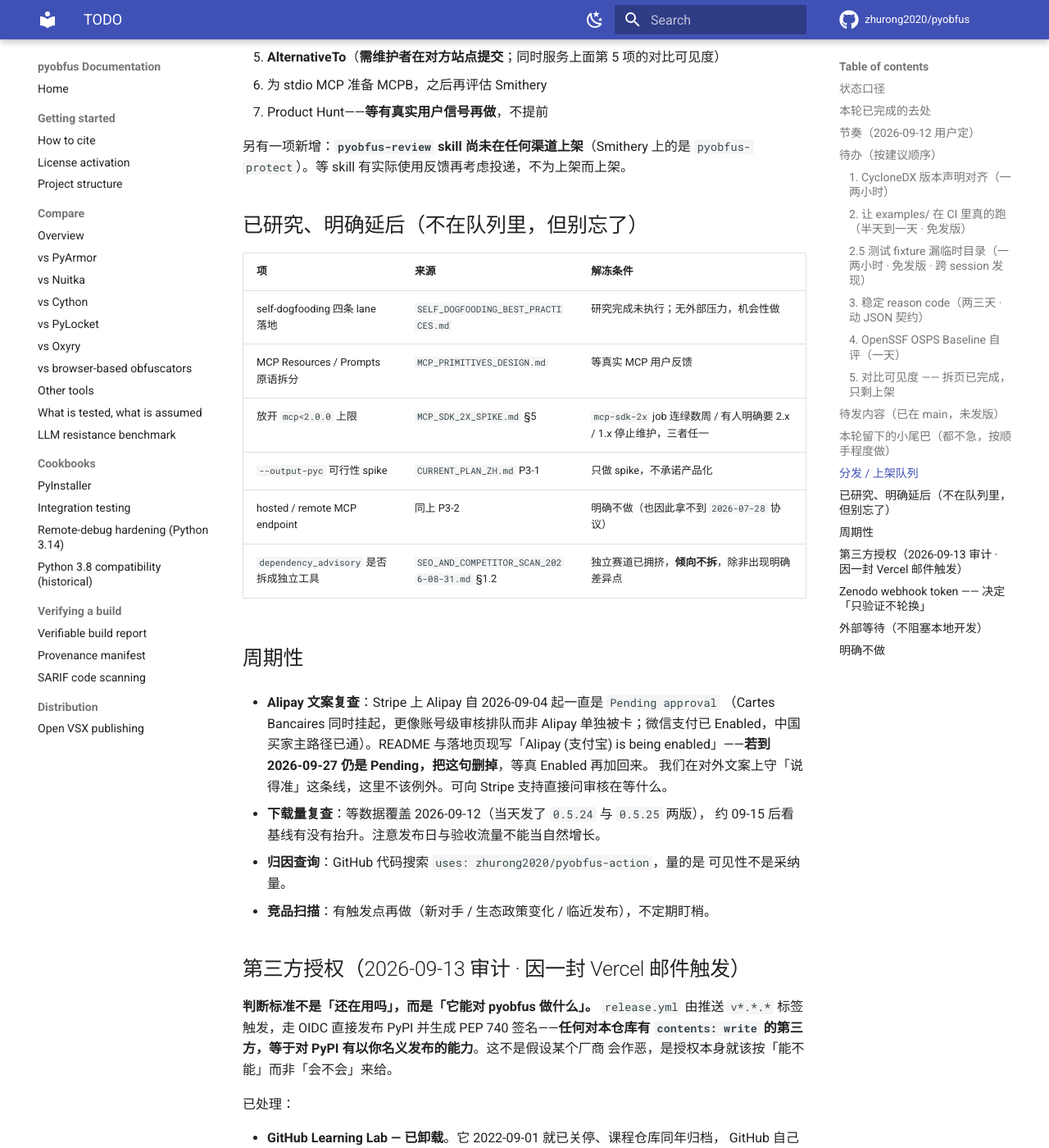
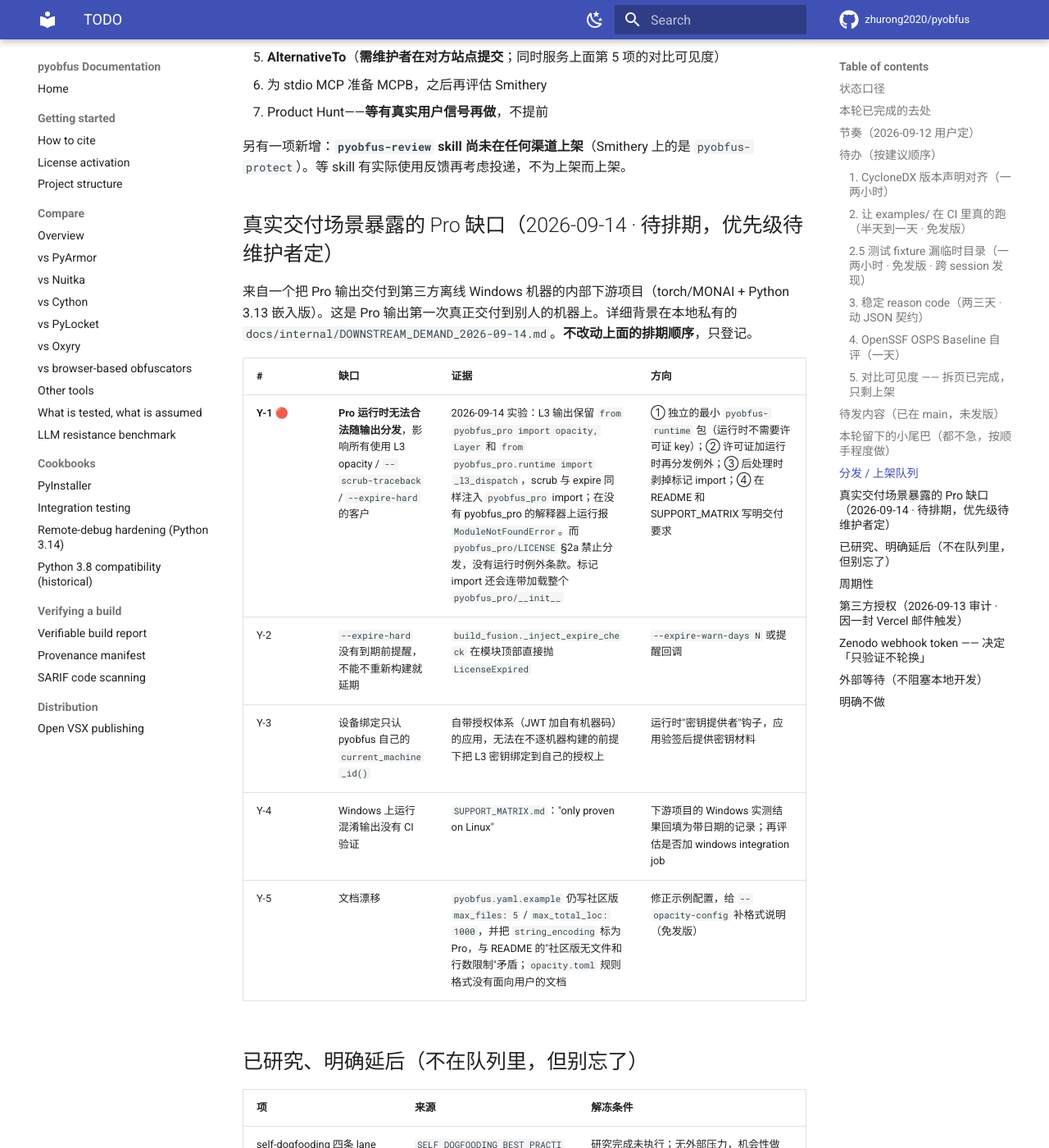
Before and after one commit to zhurong2020/pyobfus, an MkDocs documentation site: the page built from docs/TODO.md, in a window 1280 px wide and 1400 px high, scrolled down 4335 px. Shown: the whole window at 82% size. Built offline with MkDocs 1.6.1 and Material for MkDocs 9.7.7, drawn with Linux system fonts in a browser that asks for light colours; comment, search, counter and statistics services are not loaded.

Commit message:
docs(todo): log Pro delivery gaps found by an internal downstream project (Y-1..Y-5)
Y-1: L3/scrub/expire output imports pyobfus_pro at runtime while the Pro
license forbids redistribution -- verified 2026-09-14.

Co-Authored-By: Claude Opus 5 <noreply@anthropic.com>

```diff
--- a/docs/TODO.md
+++ b/docs/TODO.md
@@ -159,6 +159,20 @@ JSON，需要版本字段管理，**排在矩阵之后**，因为矩阵会暴露
 另有一项新增：**`pyobfus-review` skill 尚未在任何渠道上架**（Smithery 上的是
 `pyobfus-protect`）。等 skill 有实际使用反馈再考虑投递，不为上架而上架。
 
+## 真实交付场景暴露的 Pro 缺口（2026-09-14 · 待排期，优先级待维护者定）
+
+来自一个把 Pro 输出交付到第三方离线 Windows 机器的内部下游项目（torch/MONAI +
+Python 3.13 嵌入版）。这是 Pro 输出第一次真正交付到别人的机器上。详细背景在本地私有的
+`docs/internal/DOWNSTREAM_DEMAND_2026-09-14.md`。**不改动上面的排期顺序**，只登记。
+
+| # | 缺口 | 证据 | 方向 |
+|---|---|---|---|
+| **Y-1** 🔴 | **Pro 运行时无法合法随输出分发**，影响所有使用 L3 opacity / `--scrub-traceback` / `--expire-hard` 的客户 | 2026-09-14 实验：L3 输出保留 `from pyobfus_pro import opacity, Layer` 和 `from pyobfus_pro.runtime import _l3_dispatch`，scrub 与 expire 同样注入 `pyobfus_pro` import；在没有 pyobfus_pro 的解释器上运行报 `ModuleNotFoundError`。而 `pyobfus_pro/LICENSE` §2a 禁止分发，没有运行时例外条款。标记 import 还会连带加载整个 `pyobfus_pro/__init__` | ① 独立的最小 `pyobfus-runtime` 包（运行时不需要许可证 key）；② 许可证加运行时再分发例外；③ 后处理时剥掉标记 import；④ 在 README 和 SUPPORT_MATRIX 写明交付要求 |
+| Y-2 | `--expire-hard` 没有到期前提醒，不能不重新构建就延期 | `build_fusion._inject_expire_check` 在模块顶部直接抛 `LicenseExpired` | `--expire-warn-days N` 或提醒回调 |
+| Y-3 | 设备绑定只认 pyobfus 自己的 `current_machine_id()` | 自带授权体系（JWT 加自有机器码）的应用，无法在不逐机器构建的前提下把 L3 密钥绑定到自己的授权上 | 运行时"密钥提供者"钩子，应用验签后提供密钥材料 |
+| Y-4 | Windows 上运行混淆输出没有 CI 验证 | `SUPPORT_MATRIX.md`："only proven on Linux" | 下游项目的 Windows 实测结果回填为带日期的记录；再评估是否加 windows integration job |
+| Y-5 | 文档漂移 | `pyobfus.yaml.example` 仍写社区版 `max_files: 5` / `max_total_loc: 1000`，并把 `string_encoding` 标为 Pro，与 README 的"社区版无文件和行数限制"矛盾；`opacity.toml` 规则格式没有面向用户的文档 | 修正示例配置，给 `--opacity-config` 补格式说明（免发版） |
+
 ## 已研究、明确延后（不在队列里，但别忘了）
 
 | 项 | 来源 | 解冻条件 |
```
